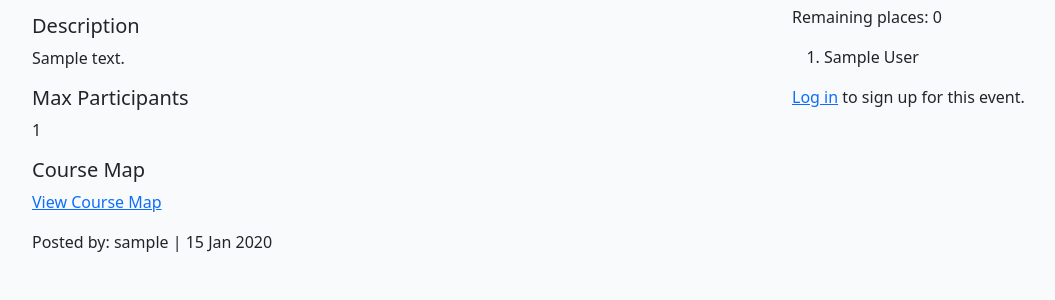
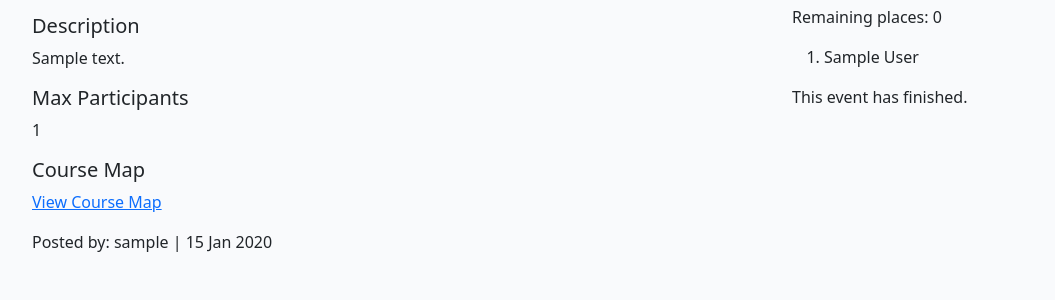
Before and after one commit to jdohertydev/runit, a Django app: a page that uses events_listing/templates/events_listing/postevent_detail.html in a window 1280 px wide. Shown: the part 512-812 px from the top of the page, without its empty margins (66-1121 px from the left). Run offline with Django 4.2, Linux system fonts and the light colour scheme; tables that the repository leaves empty hold one stand-in row (values such as "Sample post"); some libraries are stand-ins or nearby versions.

Commit message:
Update views and postevent_detail to fix bug

```diff
--- a/events_listing/templates/events_listing/postevent_detail.html
+++ b/events_listing/templates/events_listing/postevent_detail.html
@@ -66,7 +66,8 @@
                         <h3>Comments:</h3>
                         {% if comments %}
                         {% for comment in comments %}
-                        <div class="p-2 comments {% if not comment.approved and comment.author == user %} faded{% elif not comment.approved %} d-none{% endif %}">
+                        <div
+                            class="p-2 comments {% if not comment.approved and comment.author == user %} faded{% elif not comment.approved %} d-none{% endif %}">
                             <p class="font-weight-bold">
                                 {{ comment.author }}
                                 <span class="font-weight-normal">{{ comment.created_on|date:"d M Y H:i" }}</span> wrote:
@@ -128,8 +129,9 @@
                 <!-- Sign-up/Unregister Buttons -->
                 <div class="row mb-4">
                     <div class="col-12">
-                        {% if user.is_authenticated %}
-                        {% if post.date > now %}
+                        {% if event_finished %}
+                        <p>This event has finished.</p>
+                        {% elif user.is_authenticated %}
                         {% if remaining_places > 0 %}
                         {% if user_signed_up %}
                         <button type="button" id="unregisterButton" class="btn btn-danger">Unregister</button>
@@ -144,13 +146,12 @@
                         {% endif %}
                         {% endif %}
                         {% else %}
-                            <p>This event has finished.</p>
-                        {% endif %}
-                        {% else %}
-                        <p><a href="{% url 'account_login' %}?next={{ request.path }}">Log in</a> to sign up for this event.</p>
+                        <p><a href="{% url 'account_login' %}?next={{ request.path }}">Log in</a> to sign up for this
+                            event.</p>
                         {% endif %}
                     </div>
                 </div>
+
             </div>
         </div>
     </div>
--- a/events_listing/views.py
+++ b/events_listing/views.py
@@ -79,8 +79,6 @@ def postevent_detail(request, slug):
                 messages.add_message(request, messages.ERROR, 'The event is full.')
             return redirect('postevent_detail', slug=post.slug)
 
-
-
         elif 'unregister' in request.POST:
             EventSignUp.objects.filter(event=post, user=request.user).delete()
             messages.add_message(request, messages.SUCCESS, 'You have unregistered from the event.')
@@ -95,6 +93,9 @@ def postevent_detail(request, slug):
                 messages.add_message(request, messages.SUCCESS, 'Comment submitted and awaiting approval')
                 return redirect('postevent_detail', slug=post.slug)
 
+    # Check if the event has finished
+    event_finished = post.date < timezone.now()
+
     return render(
         request,
         "events_listing/postevent_detail.html",
@@ -106,8 +107,11 @@ def postevent_detail(request, slug):
             "user_signed_up": user_signed_up,
             "signups": post.signups.all(),
             "remaining_places": remaining_places,
+            "event_finished": event_finished,  # Pass the event_finished variable to the template
         },
     )
+
+
 
 def comment_edit(request, slug, comment_id):
     """
```
Lines whose indentation alone changed are shown as unchanged.
